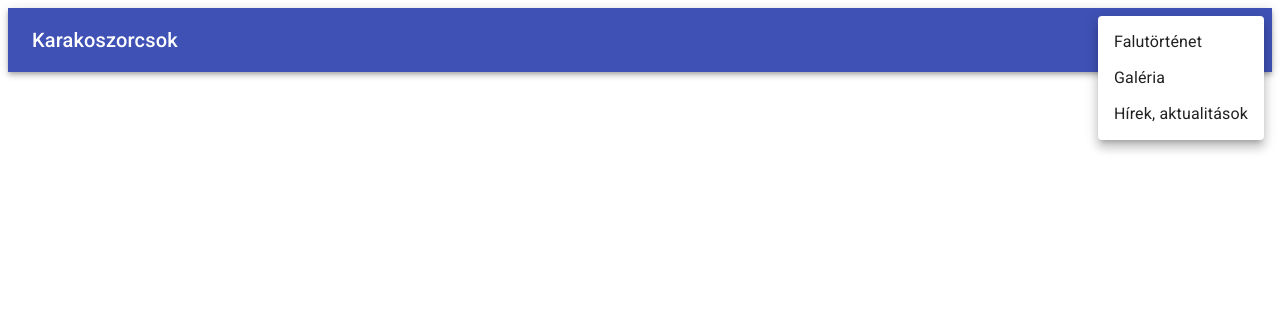
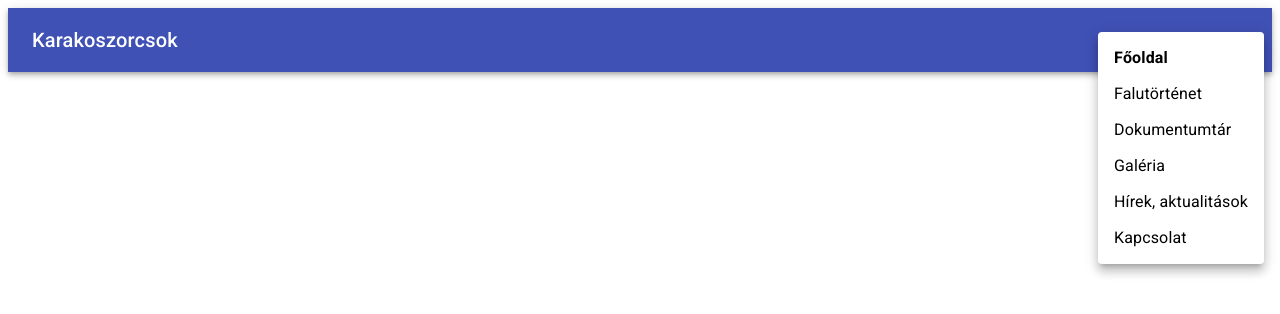
Before and after one commit to Homvi/KarakoszorcsokPublic, a React (Create React App) app: page /home in a window 1280 px wide. Both pictures are taken after a click on the button "MENÜ". Shown: the top 314 px of the page. Built offline with nearby package versions, Linux system fonts and the light colour scheme.

Commit message:
add carousel

```diff
--- a/package.json
+++ b/package.json
@@ -10,6 +10,8 @@
     "@testing-library/user-event": "^12.1.10",
     "react": "^17.0.2",
     "react-dom": "^17.0.2",
+    "react-material-ui-carousel": "^2.2.4",
+    "react-router-dom": "^5.2.0",
     "react-scripts": "4.0.3",
     "web-vitals": "^1.0.1"
   },
--- a/src/App.js
+++ b/src/App.js
@@ -1,20 +1,39 @@
-
+import { Route, Switch, Redirect } from "react-router";
 import React from "react";
 import useStyles from "./styles"
 import Navbar from "./Navbar"
-import Paper from "@material-ui/core/Paper";
-import Typography from "@material-ui/core/Typography";
 import content from "./content"
-
-
-
-
+import Contact from "./pages/Contact"
+import Home from "./pages/Home"
+import News from "./pages/News"
+import History from "./pages/History"
+import Gallery from "./pages/Gallery"
 function App() {
   const classes = useStyles();
 
   return (
     <>
       <Navbar />
+      <Switch>
+      <Route exact path="/">
+          <Redirect to="/home" />
+        </Route>
+        <Route path="/history">
+          <History />
+        </Route>
+        <Route path="/home">
+          <Home />
+        </Route>
+        <Route path="/gallery">
+          <Gallery />
+        </Route>
+        <Route path="/news">
+          <News />
+        </Route>
+        <Route path="/contact">
+          <Contact />
+        </Route>
+      </Switch>
     </>
   );
 }
--- a/src/Navbar.js
+++ b/src/Navbar.js
@@ -8,6 +8,7 @@ import Button from "@material-ui/core/Button";
 import Menu from "@material-ui/core/Menu";
 import MenuItem from "@material-ui/core/MenuItem";
 import useStyles from "./styles";
+import content from "./content"
 
 
 const Navbar = () => {
@@ -43,11 +44,11 @@ const Navbar = () => {
                         anchorEl={anchorEl}
                         keepMounted
                         open={Boolean(anchorEl)}
-            onClose={handleClose}
-          >
-            <MenuItem onClick={handleClose}>Falutörténet</MenuItem>
-            <MenuItem onClick={handleClose}>Galéria</MenuItem>
-            <MenuItem onClick={handleClose}>Hírek, aktualitások</MenuItem>
+                        onClose={handleClose} >
+                            <a  className={classes.anchorBold} href="/home"><MenuItem style={{ fontWeight:"bold" }} onClick={handleClose} >Főoldal</MenuItem></a>
+                        {content.menuItems.map((item, index) => (
+                            <a className={classes.anchor} href={item.href}><MenuItem onClick={handleClose} >{item.desc}</MenuItem></a>
+                        ))}
                     </Menu>
                 </Toolbar>
             </AppBar>
--- a/src/content.js
+++ b/src/content.js
@@ -1,8 +1,32 @@
 const content = {
-    introduction: {
-        title:"myTitle",
-        mainContent: "Lorem Ipsum is simply dummy text of the printing and typesetting industry. Lorem Ipsum has been the industry's standard dummy text ever since the 1500s, when an unknown printer took a galley of type and scrambled it to make a type specimen book. It has survived not only five centuries, but also the leap into electronic typesetting, remaining essentially unchanged. It was popularised in the 1960s with the release of Letraset sheets containing Lorem Ipsum passages, and more recently with desktop publishing software like Aldus PageMaker including versions of Lorem Ipsum"
-    }
-}
+  introduction: {
+    title: "myTitle",
+    mainContent:
+      "Lorem Ipsum is simply dummy text of the printing and typesetting industry. Lorem Ipsum has been the industry's standard dummy text ever since the 1500s, when an unknown printer took a galley of type and scrambled it to make a type specimen book. It has survived not only five centuries, but also the leap into electronic typesetting, remaining essentially unchanged. It was popularised in the 1960s with the release of Letraset sheets containing Lorem Ipsum passages, and more recently with desktop publishing software like Aldus PageMaker including versions of Lorem Ipsum",
+  },
+  menuItems: [
+    {
+      desc: "Falutörténet",
+      href: "history",
+    },
+    {
+      desc: "Dokumentumtár",
+      href:
+        "https://www.tuskevarikozoshivatal.hu/?module=news&fname=dok-karakoszorcsok",
+    },
+    {
+      desc: "Galéria",
+      href: "gallery",
+    },
+    {
+      desc: "Hírek, aktualitások",
+      href: "news",
+    },
+    {
+      desc: "Kapcsolat",
+      href: "contact",
+    },
+  ],
+};
 
 export default content;
--- a/src/index.js
+++ b/src/index.js
@@ -1,12 +1,14 @@
 import React from 'react';
 import ReactDOM from 'react-dom';
-
+import { BrowserRouter as Router } from "react-router-dom";
 import App from './App';
 
 
 ReactDOM.render(
   <React.StrictMode>
-    <App />
+    <Router>
+      <App />
+    </Router>
   </React.StrictMode>,
   document.getElementById('root')
 );
--- /dev/null
+++ b/src/pages/Contact.js
@@ -0,0 +1,11 @@
+import React from 'react'
+
+const Contact = () => {
+    return (
+        <div>
+
+        </div>
+    )
+}
+
+export default Contact
--- /dev/null
+++ b/src/pages/Gallery.js
@@ -0,0 +1,11 @@
+import React from 'react'
+
+const Gallery = () => {
+    return (
+        <div>
+
+        </div>
+    )
+}
+
+export default Gallery
--- /dev/null
+++ b/src/pages/History.js
@@ -0,0 +1,11 @@
+import React from 'react'
+
+const History = () => {
+    return (
+        <div>
+
+        </div>
+    )
+}
+
+export default History
--- /dev/null
+++ b/src/pages/Home.js
@@ -0,0 +1,11 @@
+import React from 'react'
+
+const Home = () => {
+    return (
+        <div>
+
+        </div>
+    )
+}
+
+export default Home
--- /dev/null
+++ b/src/pages/News.js
@@ -0,0 +1,11 @@
+import React from 'react'
+
+const News = () => {
+    return (
+        <div>
+
+        </div>
+    )
+}
+
+export default News
--- a/src/styles.js
+++ b/src/styles.js
@@ -11,6 +11,15 @@ const useStyles = makeStyles((theme) => ({
     title: {
       flexGrow: 1,
     },
+    anchor:{
+      textDecoration:"none",
+      color:"black",
+    },
+    anchorBold:{
+      fontWeight:"bolder",
+      textDecoration:"none",
+      color:"black",
+    }
   }));
 
   export default useStyles;
```
Also changed, not shown: 1 other file (tests, documents, lock files or other folders). Lines whose indentation alone changed are shown as unchanged.
